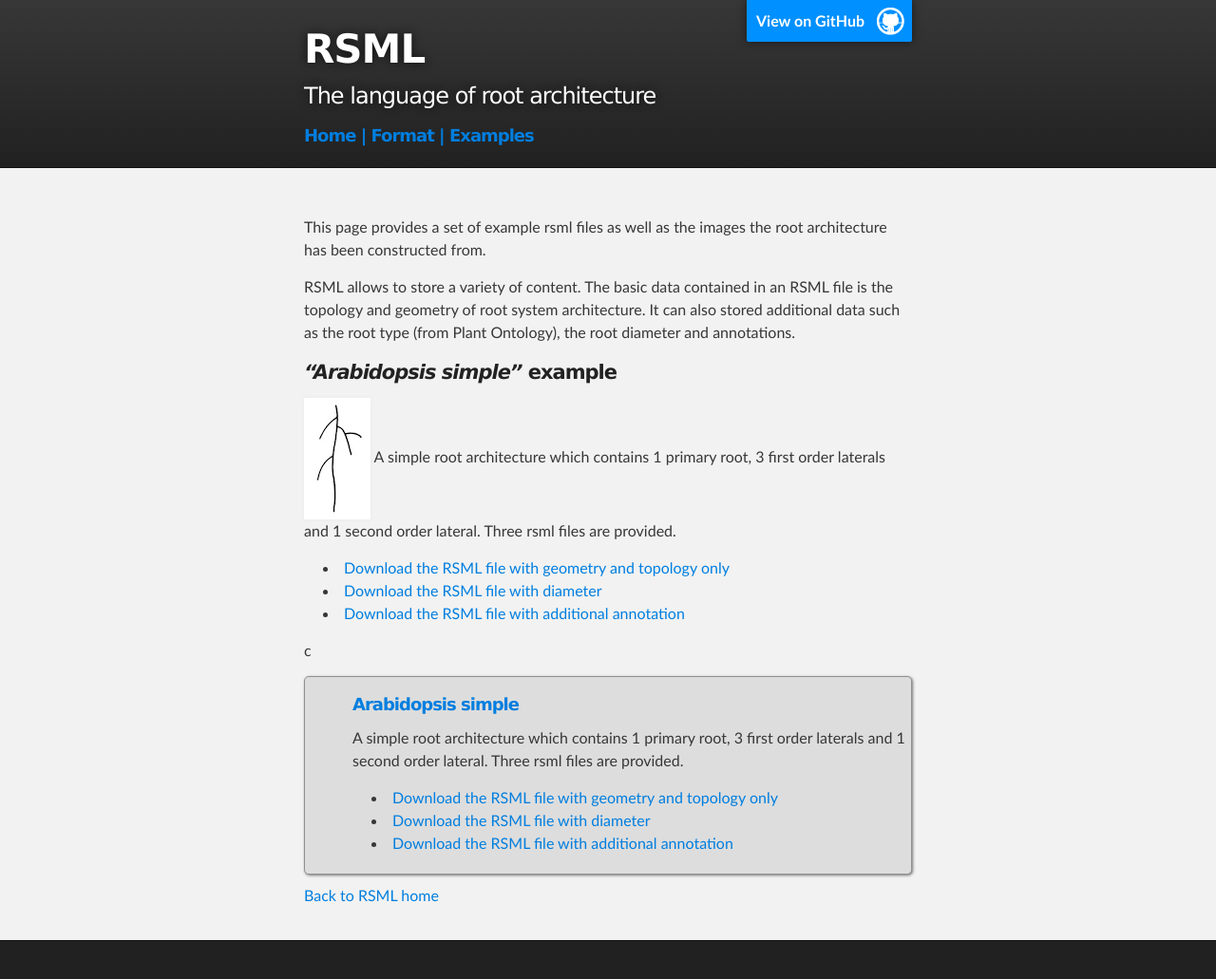
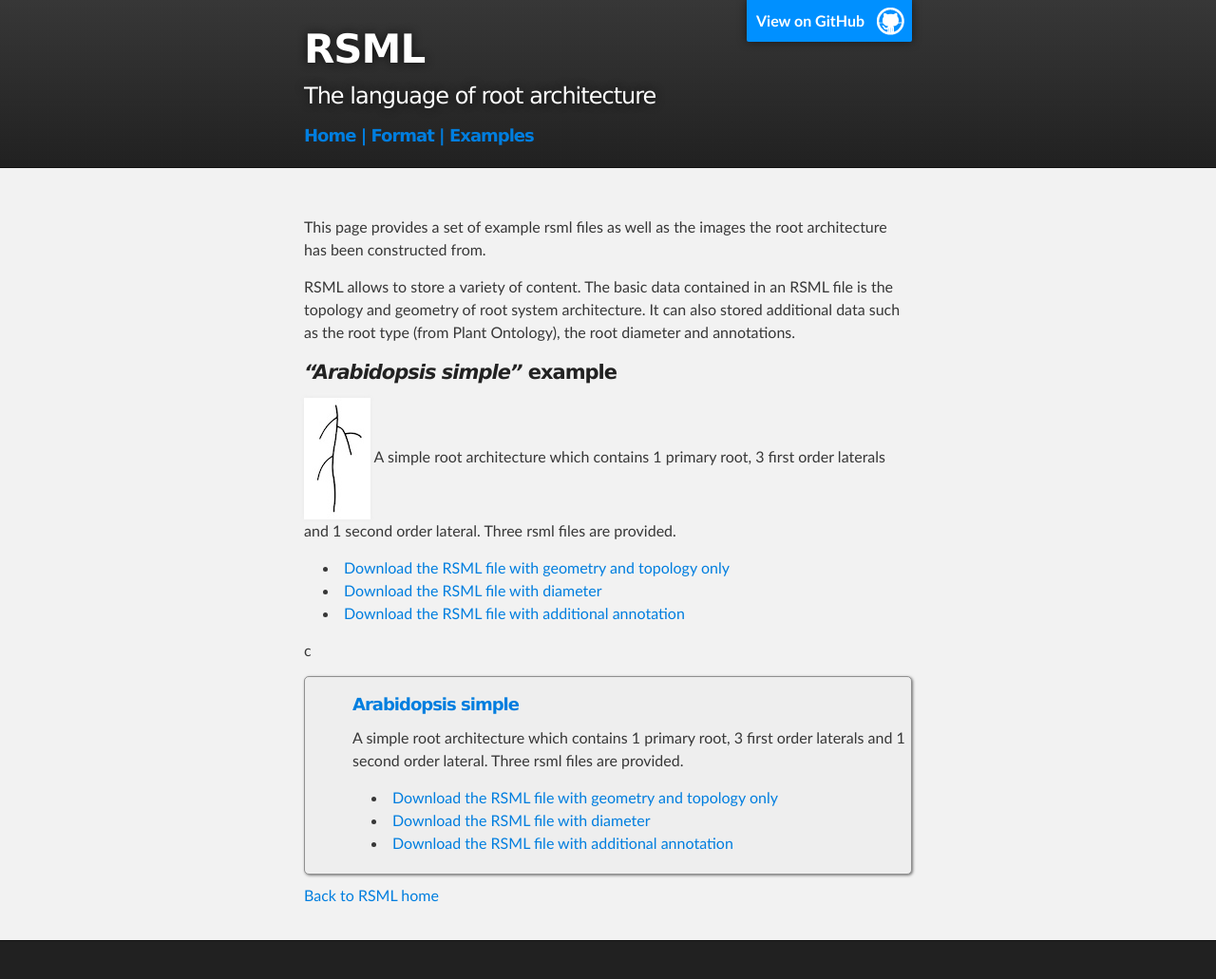
Before and after one commit to RootSystemML/RootSystemML.github.io, a Jekyll site: the page built from examples/index.md, in a window 1280 px wide. Shown: the whole page at 95% size. Built offline with Jekyll 4.4.1, drawn with Linux system fonts in a browser that asks for light colours.

Commit message:
list example page css

```diff
--- a/stylesheets/stylesheet.css
+++ b/stylesheets/stylesheet.css
@@ -438,7 +438,7 @@ div.example_block{
   -moz-border-radius: 5px;
   border-width:1px;
   border-color:#909090;
-  background-color:#DDD;
+  background-color:#EEE;
   overflow:hidden;
   padding: 5px 5px 5px 50px;
   -webkit-box-shadow: rgba(0,0,0,0.5) 1px 1px 3px;
```
